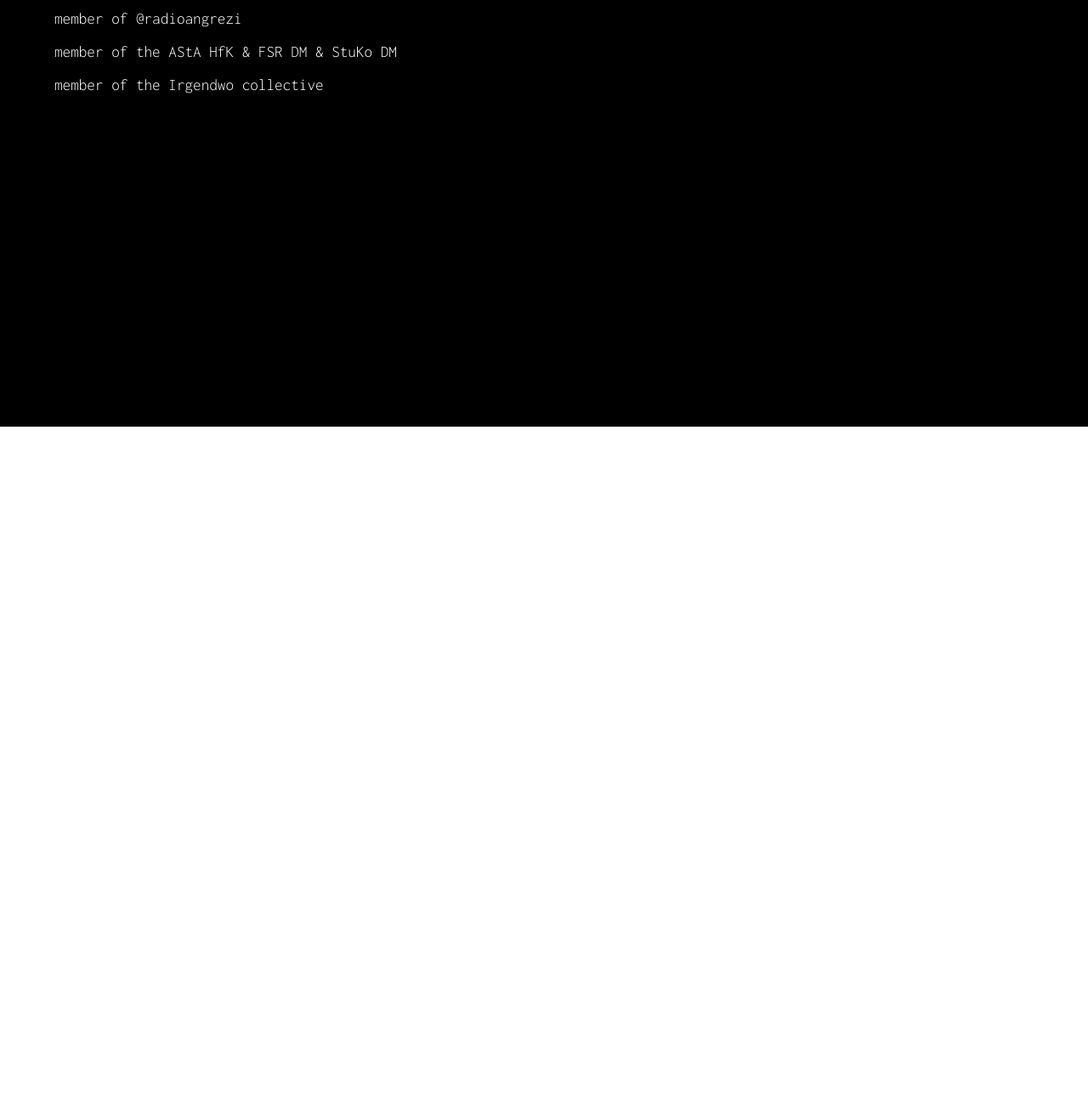
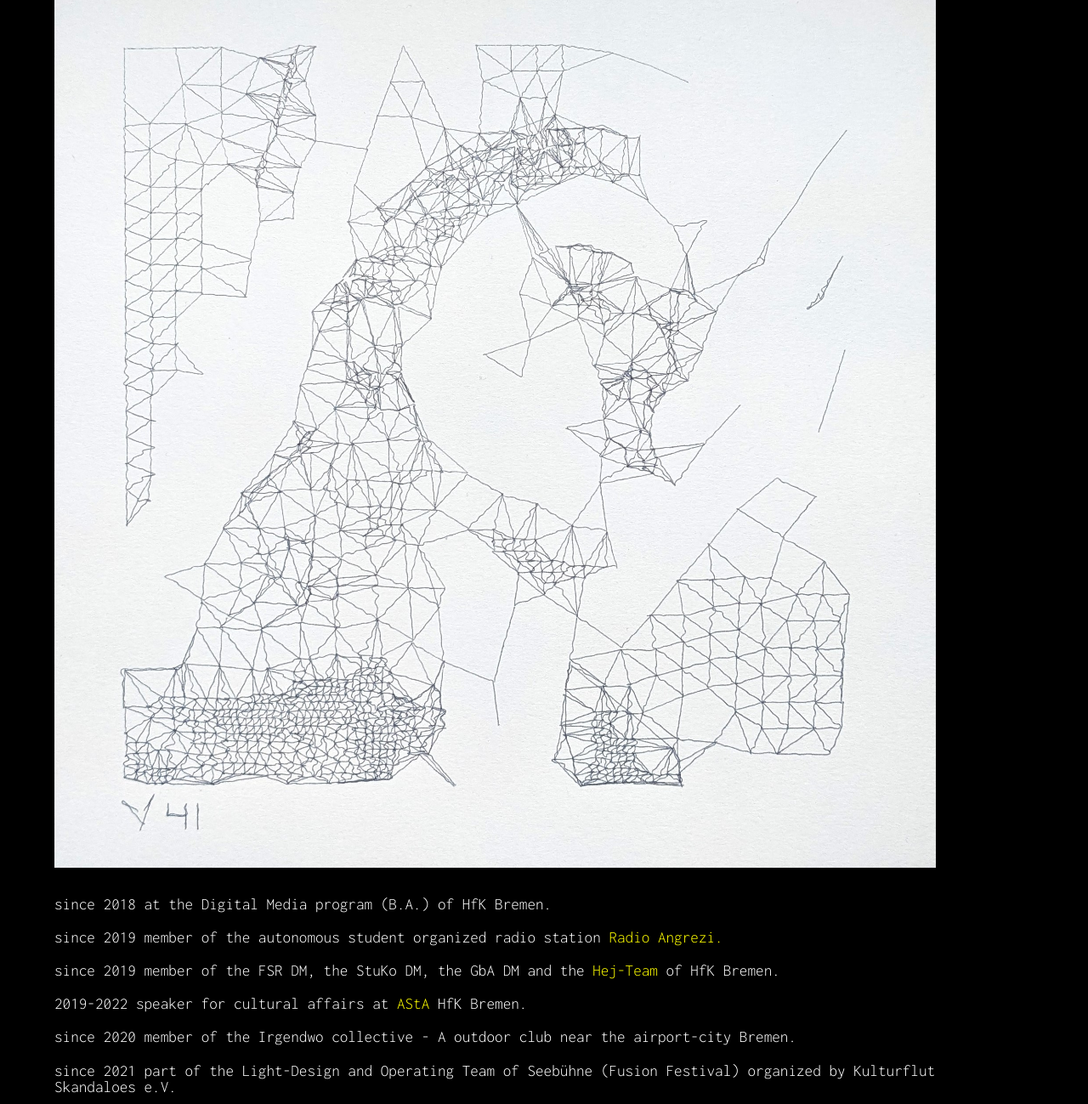
Before and after one commit to simonslang/space, a plain HTML site: page about.html in a window 1280 px wide. Shown: the part 298-1597 px from the top of the page at 85% size. Before the commit the page ends 800 px from the top, so only its background shows below. Drawn offline with Linux system fonts and the light colour scheme.

Commit message:
stuff about me

```diff
--- a/about.html
+++ b/about.html
@@ -72,17 +72,30 @@
 				<h4>
 					About
 				</h4>
+				<div class="img">
+					<img src="img/profil.jpg" alt="Profil Image of Simon Lang">
+				</div>
 				<p>
-					at the Digital Media program (B.A.) of HfK Bremen since 2018
+					since 2018 at the Digital Media program (B.A.) of HfK Bremen.
 				</p>
 				<p>
-					member of <a href="/projects/radioangrezi.html">@radioangrezi</a>
+					since 2019 member of the autonomous student organized radio station
+					<a href="/projects/radioangrezi.html">Radio Angrezi.</a>
 				</p>
 				<p>
-					member of the AStA HfK & FSR DM & StuKo DM
+					since 2019 member of the FSR DM, the StuKo DM, the GbA DM
+					and the <a href="http://hej.digital">Hej-Team</a>  of HfK Bremen.
 				</p>
 				<p>
-					member of the Irgendwo collective
+					2019-2022 speaker for cultural affairs at <a href="https://asta.hfk-bremen.de/en/asta/speaker-for-cultural-affairs/">AStA</a>
+					HfK Bremen.
+				</p>
+				<p>
+					since 2020 member of the Irgendwo collective - A outdoor club near the airport-city Bremen.
+				</p>
+				<p>
+					since 2021 part of the Light-Design and Operating Team of Seebühne (Fusion Festival)
+					organized by Kulturflut Skandaloes e.V.
 				</p>
 			</div>
 		</div>
--- a/style.css
+++ b/style.css
@@ -210,6 +210,10 @@ p {
     width: 90%;
 }
 
+.text a{
+	color: yellow;
+}
+
 .img{
     width: 90%;
 }
```
Also changed, not shown: projects/waves.html (+1 -1 lines), img/profil.jpg (added).
